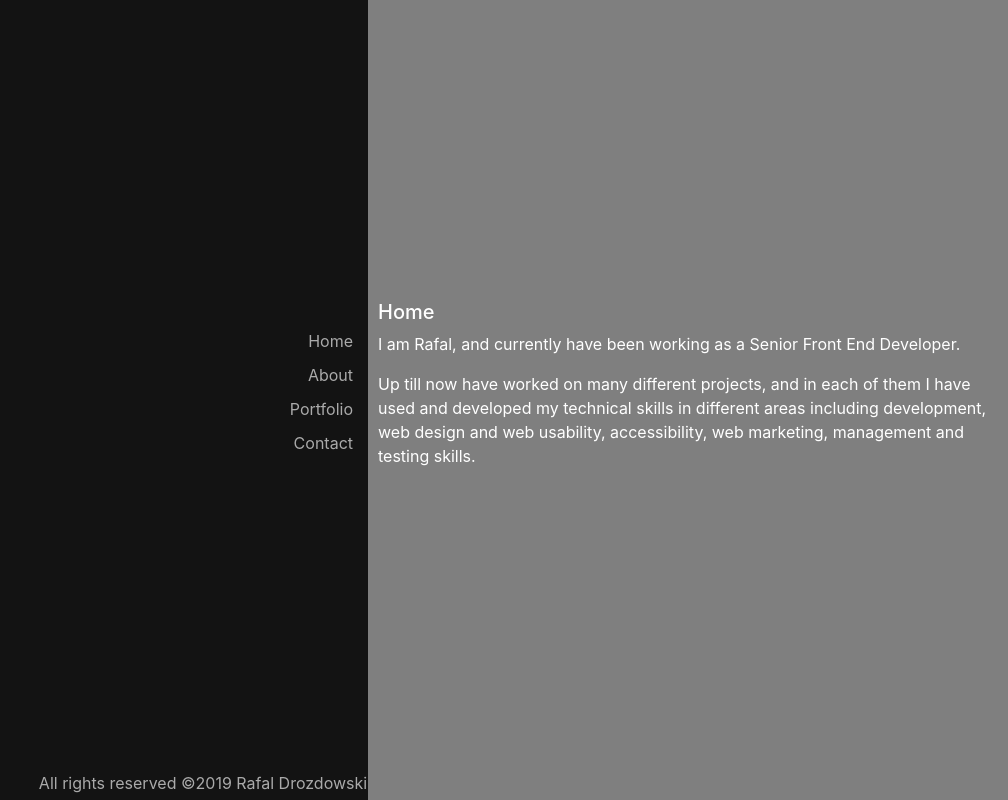
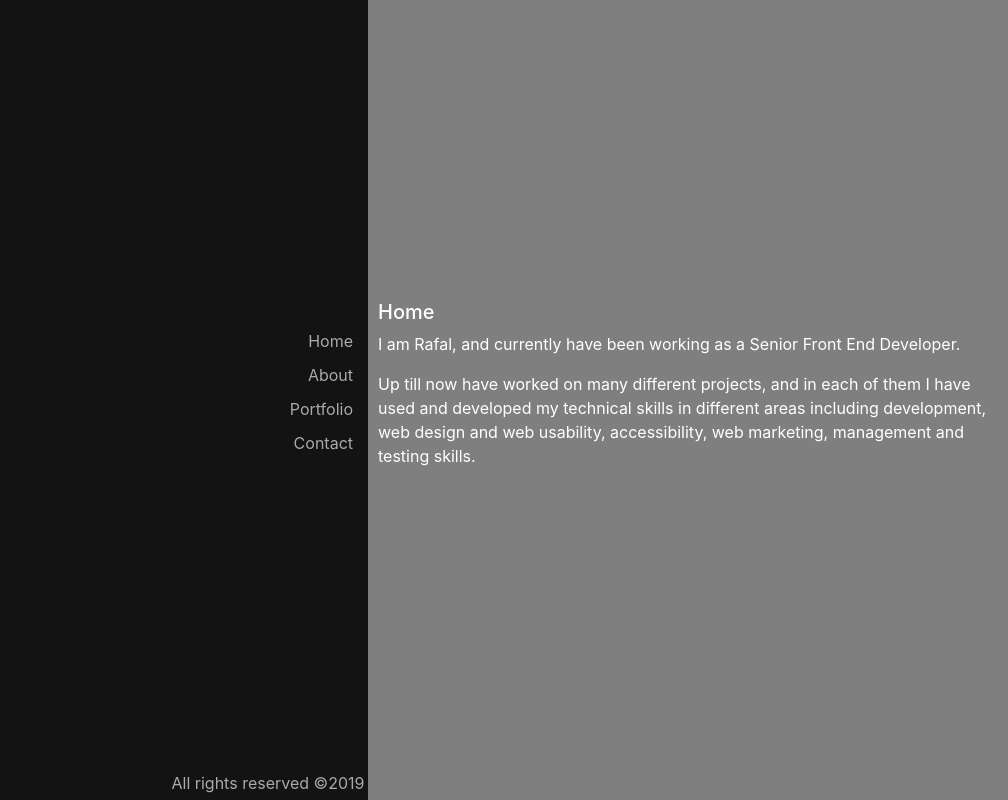
Before and after one commit to rdrozdowski/rdrozdowski.github.io, a React app: page /#/Home in a window 1280 px wide. Shown: the whole page, without its empty margins (272-1280 px from the left). Built offline with nearby package versions, Linux system fonts and the light colour scheme.

Commit message:
add dynamic year

```diff
--- a/src/Components/UI/Footer/Footer.jsx
+++ b/src/Components/UI/Footer/Footer.jsx
@@ -9,7 +9,7 @@ export default class Footer extends Component {
   render() {
     return (
       <footer role="contentinfo" className={"row footer--height footer--shift-left"}>
-          <p>All rights reserved &copy;<span id="now">2019</span> Rafal Drozdowski</p>
+          <p> All rights reserved &copy;<span id="now">{new Date().getFullYear()}</span></p>
       </footer>
     )
   }
--- a/src/styles.css
+++ b/src/styles.css
@@ -238,7 +238,7 @@ footer p {
   }
 
   .footer--shift-left {
-    margin-left: -180px;
+    margin-left: -115px;
   }
 
 }
```
